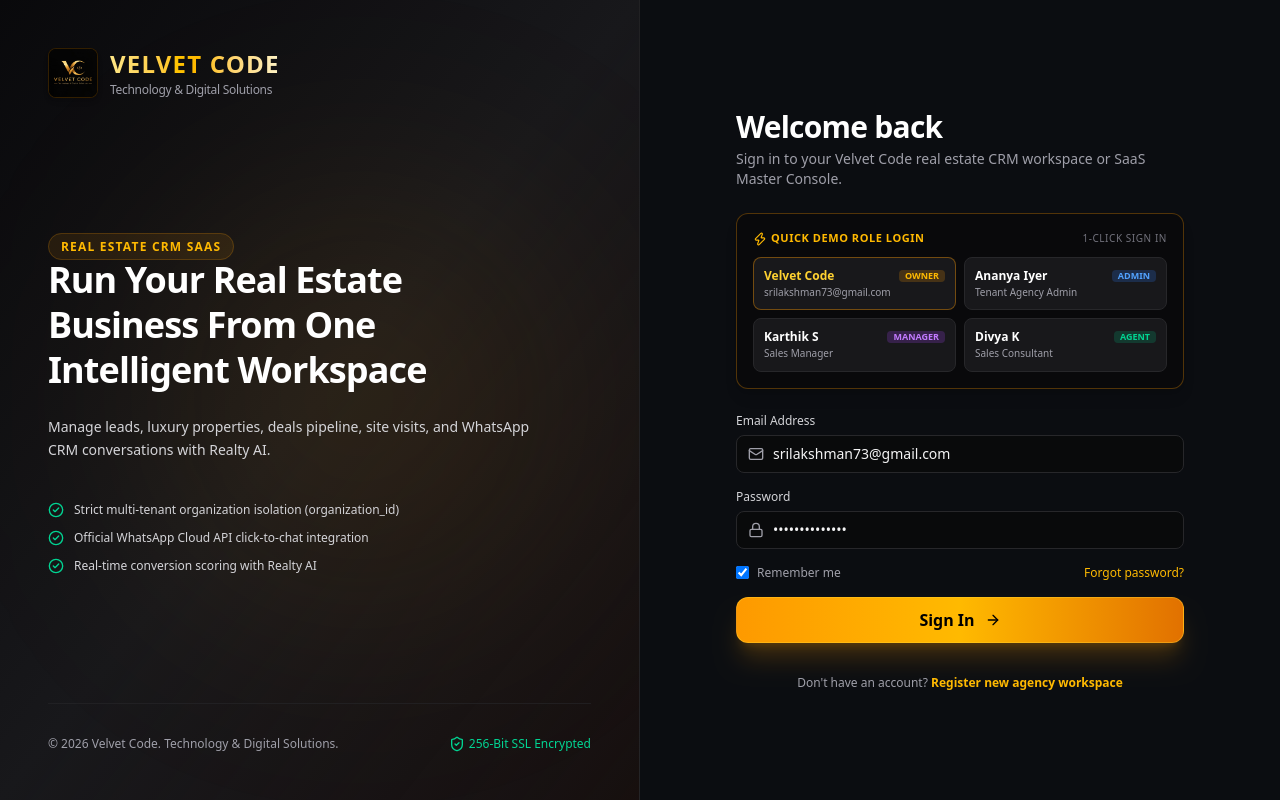
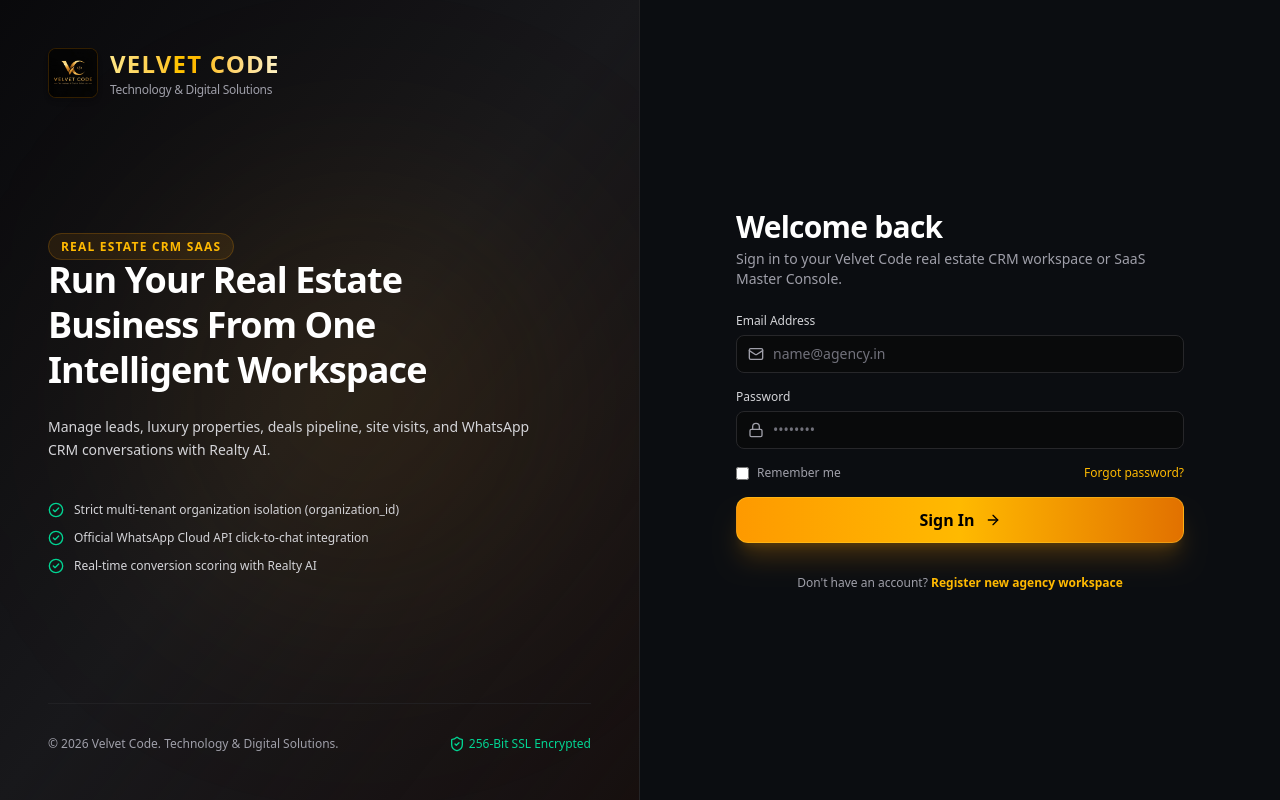
Before and after one commit to srilakshman73/velvet-code-real-estate-crm, a Next.js app: page /login in a window 1280 px wide. Built offline with nearby package versions, Linux system fonts and the light colour scheme.

Commit message:
feat: clean blank login page with manual authentication and zero credential pre-filling

```diff
--- a/src/app/login/page.tsx
+++ b/src/app/login/page.tsx
@@ -7,24 +7,21 @@ import { VelvetCodeLogo } from '@/components/brand/VelvetCodeLogo';
 import { Button } from '@/components/ui/Button';
 import { Input } from '@/components/ui/Input';
 import { useCRMStore } from '@/lib/store';
-import { INITIAL_USERS } from '@/lib/mock-data';
 import {
   Lock,
   Mail,
   ArrowRight,
   ShieldCheck,
   CheckCircle2,
-  Sparkles,
-  Zap,
   AlertCircle,
 } from 'lucide-react';
 
 export default function LoginPage() {
   const router = useRouter();
   const { setCurrentUser } = useCRMStore();
-  const [email, setEmail] = useState('srilakshman73@gmail.com');
-  const [password, setPassword] = useState('Velvetcode@123');
-  const [rememberMe, setRememberMe] = useState(true);
+  const [email, setEmail] = useState('');
+  const [password, setPassword] = useState('');
+  const [rememberMe, setRememberMe] = useState(false);
   const [isLoading, setIsLoading] = useState(false);
   const [errorMessage, setErrorMessage] = useState<string | null>(null);
 
@@ -54,46 +51,11 @@ export default function LoginPage() {
       }
 
       setIsLoading(false);
-      // Route based on role
-      router.push(data.redirectTo || (data.user.role === 'OWNER' ? '/admin/dashboard' : '/app/dashboard'));
+      // Route based on role returned securely by the server
+      router.push(data.redirectTo || (data.user?.role === 'OWNER' ? '/admin/dashboard' : '/app/dashboard'));
     } catch (err) {
       setErrorMessage('Network error connecting to authentication server');
       setIsLoading(false);
-    }
-  };
-
-  const handleQuickDemo = (userKey: 'owner' | 'admin' | 'manager' | 'agent') => {
-    setErrorMessage(null);
-    if (userKey === 'owner') {
-      setEmail('srilakshman73@gmail.com');
-      setPassword('Velvetcode@123');
-      const ownerUser = INITIAL_USERS[0];
-      setCurrentUser({
-        ...ownerUser,
-        name: 'Velvet Code',
-        email: 'srilakshman73@gmail.com',
-        role: 'OWNER',
-        isSuperAdmin: true,
-      });
-      router.push('/admin/dashboard');
-    } else if (userKey === 'admin') {
-      setEmail('ananya@apexrealty.in');
-      setPassword('password123');
-      const adminUser = INITIAL_USERS[2];
-      setCurrentUser(adminUser);
-      router.push('/app/dashboard');
-    } else if (userKey === 'manager') {
-      setEmail('karthik@apexrealty.in');
-      setPassword('password123');
-      const managerUser = INITIAL_USERS[3];
-      setCurrentUser(managerUser);
-      router.push('/app/dashboard');
-    } else if (userKey === 'agent') {
-      setEmail('divya@apexrealty.in');
-      setPassword('password123');
-      const agentUser = INITIAL_USERS[4] || INITIAL_USERS[3];
-      setCurrentUser(agentUser);
-      router.push('/app/dashboard');
     }
   };
 
@@ -159,73 +121,6 @@ export default function LoginPage() {
             </p>
           </div>
 
-          {/* Quick Demo Role Switcher */}
-          <div className="p-4 rounded-xl bg-zinc-950 border border-amber-500/30 space-y-2.5 shadow-lg">
-            <div className="flex items-center justify-between text-[11px] font-bold uppercase tracking-wider text-amber-400">
-              <span className="flex items-center gap-1">
-                <Zap className="w-3.5 h-3.5" /> Quick Demo Role Login
-              </span>
-              <span className="text-[10px] text-zinc-500 font-normal">1-Click Sign In</span>
-            </div>
-            <div className="grid grid-cols-2 gap-2 text-xs">
-              <button
-                type="button"
-                onClick={() => handleQuickDemo('owner')}
-                className="p-2.5 rounded-lg bg-zinc-900 hover:bg-zinc-800 border border-amber-500/40 text-left hover:border-amber-400 transition-colors"
-              >
-                <div className="flex items-center justify-between">
-                  <p className="font-bold text-amber-300">Velvet Code</p>
-                  <span className="px-1.5 py-0.2 text-[9px] font-bold bg-amber-500/20 text-amber-400 rounded">
-                    OWNER
-                  </span>
-                </div>
-                <p className="text-[10px] text-zinc-400 truncate mt-0.5">srilakshman73@gmail.com</p>
-              </button>
-
-              <button
-                type="button"
-                onClick={() => handleQuickDemo('admin')}
-                className="p-2.5 rounded-lg bg-zinc-900 hover:bg-zinc-800 border border-zinc-800 text-left hover:border-amber-500/40 transition-colors"
-              >
-                <div className="flex items-center justify-between">
-                  <p className="font-semibold text-white">Ananya Iyer</p>
-                  <span className="px-1.5 py-0.2 text-[9px] font-bold bg-blue-500/20 text-blue-400 rounded">
-                    ADMIN
-                  </span>
-                </div>
-                <p className="text-[10px] text-zinc-400 truncate mt-0.5">Tenant Agency Admin</p>
-              </button>
-
-              <button
-                type="button"
-                onClick={() => handleQuickDemo('manager')}
-                className="p-2.5 rounded-lg bg-zinc-900 hover:bg-zinc-800 border border-zinc-800 text-left hover:border-amber-500/40 transition-colors"
-              >
-                <div className="flex items-center justify-between">
-                  <p className="font-semibold text-white">Karthik S</p>
-                  <span className="px-1.5 py-0.2 text-[9px] font-bold bg-purple-500/20 text-purple-400 rounded">
-                    MANAGER
-                  </span>
-                </div>
-                <p className="text-[10px] text-zinc-400 truncate mt-0.5">Sales Manager</p>
-              </button>
-
-              <button
-                type="button"
-                onClick={() => handleQuickDemo('agent')}
-                className="p-2.5 rounded-lg bg-zinc-900 hover:bg-zinc-800 border border-zinc-800 text-left hover:border-amber-500/40 transition-colors"
-              >
-                <div className="flex items-center justify-between">
-                  <p className="font-semibold text-white">Divya K</p>
-                  <span className="px-1.5 py-0.2 text-[9px] font-bold bg-emerald-500/20 text-emerald-400 rounded">
-                    AGENT
-                  </span>
-                </div>
-                <p className="text-[10px] text-zinc-400 truncate mt-0.5">Sales Consultant</p>
-              </button>
-            </div>
-          </div>
-
           {errorMessage && (
             <div className="p-3 rounded-lg bg-rose-500/15 border border-rose-500/30 text-rose-300 text-xs flex items-center gap-2">
               <AlertCircle className="w-4 h-4 shrink-0 text-rose-400" />
@@ -238,7 +133,8 @@ export default function LoginPage() {
               label="Email Address"
               type="email"
               required
-              placeholder="srilakshman73@gmail.com"
+              autoComplete="username"
+              placeholder="name@agency.in"
               leftIcon={<Mail className="w-4 h-4" />}
               value={email}
               onChange={(e) => setEmail(e.target.value)}
@@ -248,6 +144,7 @@ export default function LoginPage() {
               label="Password"
               type="password"
               required
+              autoComplete="current-password"
               placeholder="••••••••"
               leftIcon={<Lock className="w-4 h-4" />}
               value={password}
```
